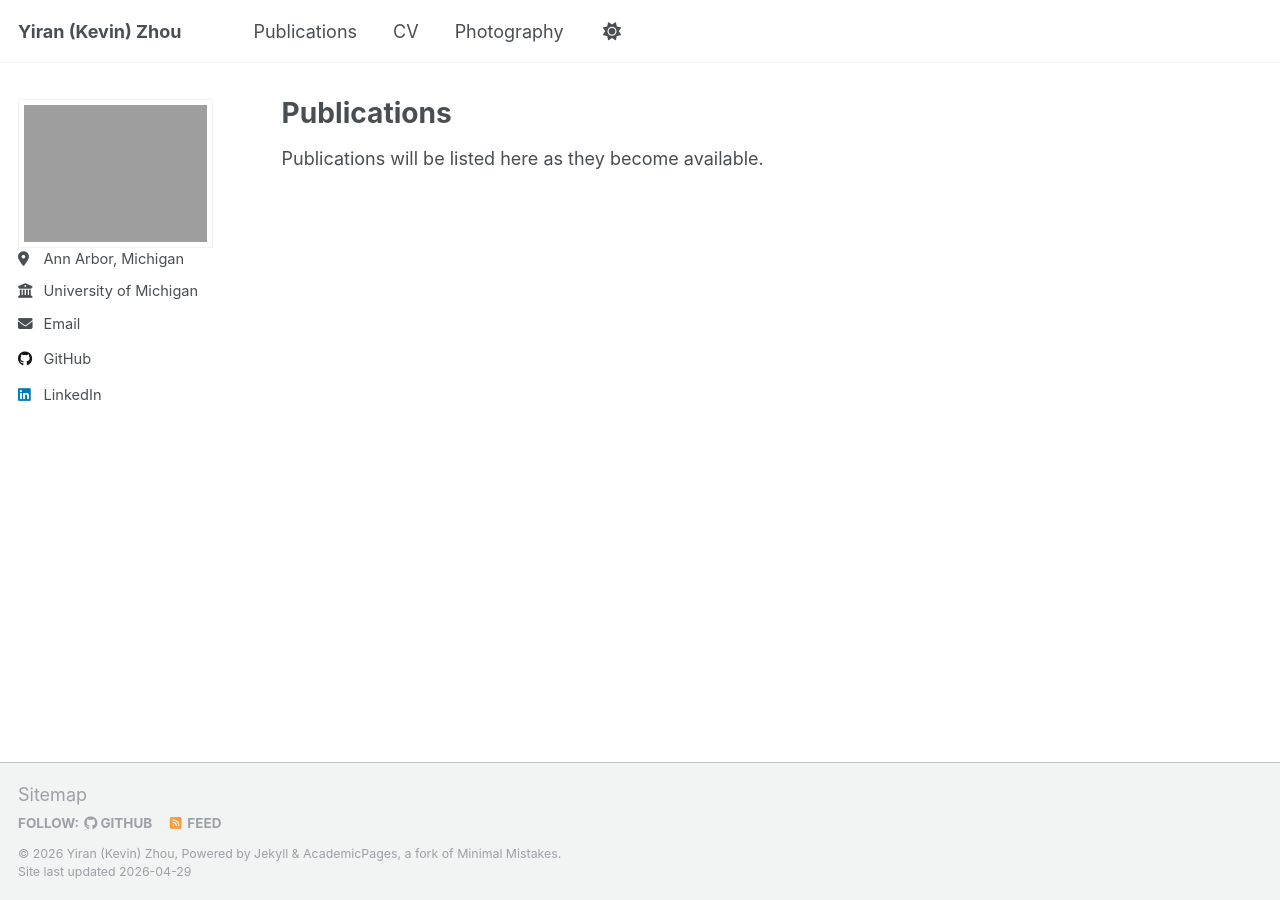
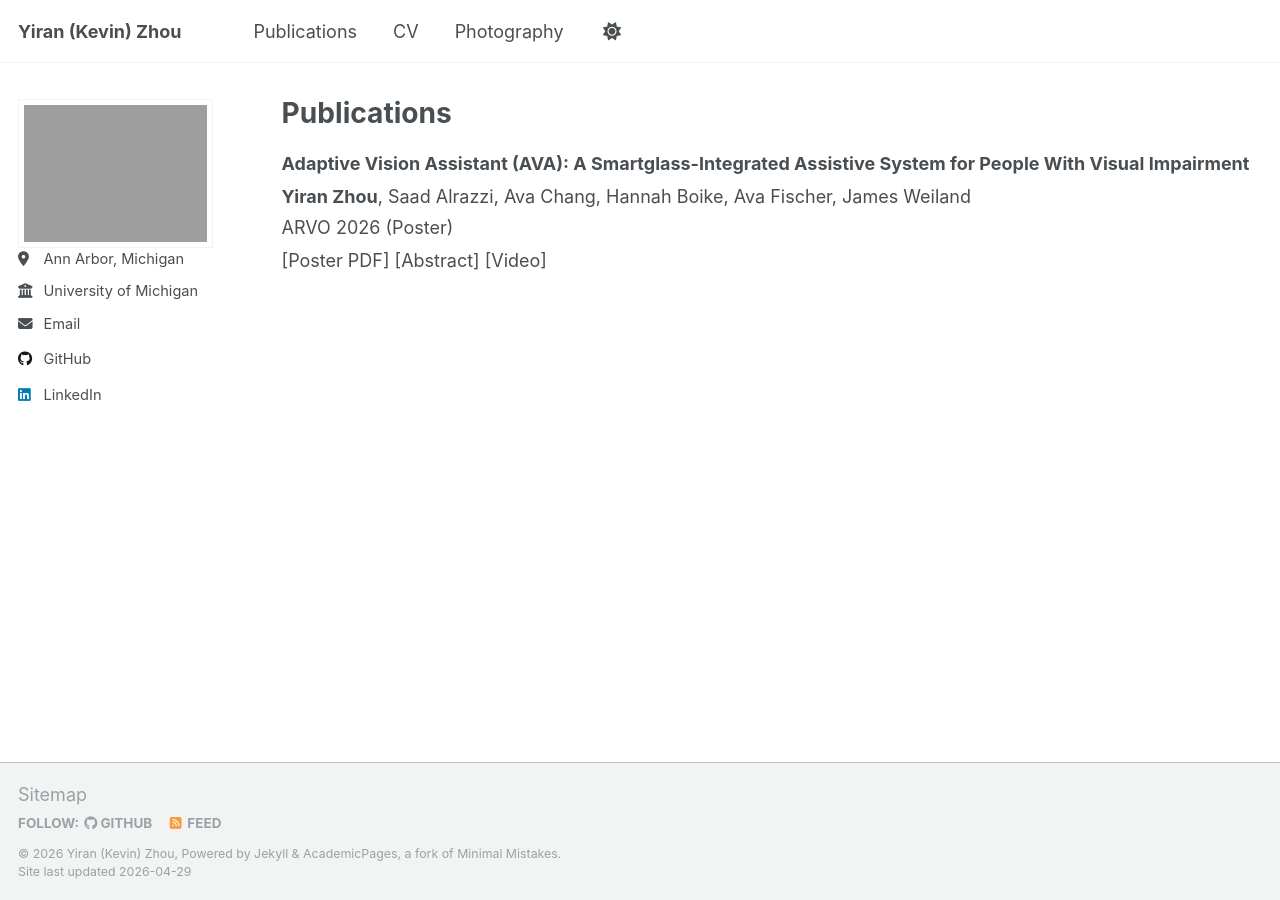
Before and after one commit to kevin-yiran-zhou/kevin-yiran-zhou.github.io, a Jekyll site: the page built from _pages/publications.html, in a window 1280 px wide. Built offline with Jekyll 4.4.1, drawn with Linux system fonts in a browser that asks for light colours; a script that is not in the unit is left out.

Commit message:
ARVO 2026 added

```diff
--- a/_pages/publications.html
+++ b/_pages/publications.html
@@ -12,7 +12,13 @@ author_profile: true
 {% include base_path %}
 
 <!-- Publications will be added here as they become available -->
-<p>Publications will be listed here as they become available.</p>
+<!-- <p>Publications will be listed here as they become available.</p> -->
+<div class="publication-entry" style="margin: 1.25rem 0;">
+  <p style="margin-bottom: 0.35rem;"><strong>Adaptive Vision Assistant (AVA): A Smartglass-Integrated Assistive System for People With Visual Impairment</strong></p>
+  <p style="margin: 0.2rem 0;"><strong>Yiran Zhou</strong>, Saad Alrazzi, Ava Chang, Hannah Boike, Ava Fischer, James Weiland</p>
+  <p style="margin: 0.2rem 0;">ARVO 2026 (Poster)</p>
+  <p style="margin-top: 0.35rem;">[Poster PDF] [Abstract] [Video]</p>
+</div>
 
 <!-- New style rendering if publication categories are defined -->
 {% if site.publication_category %}
```
